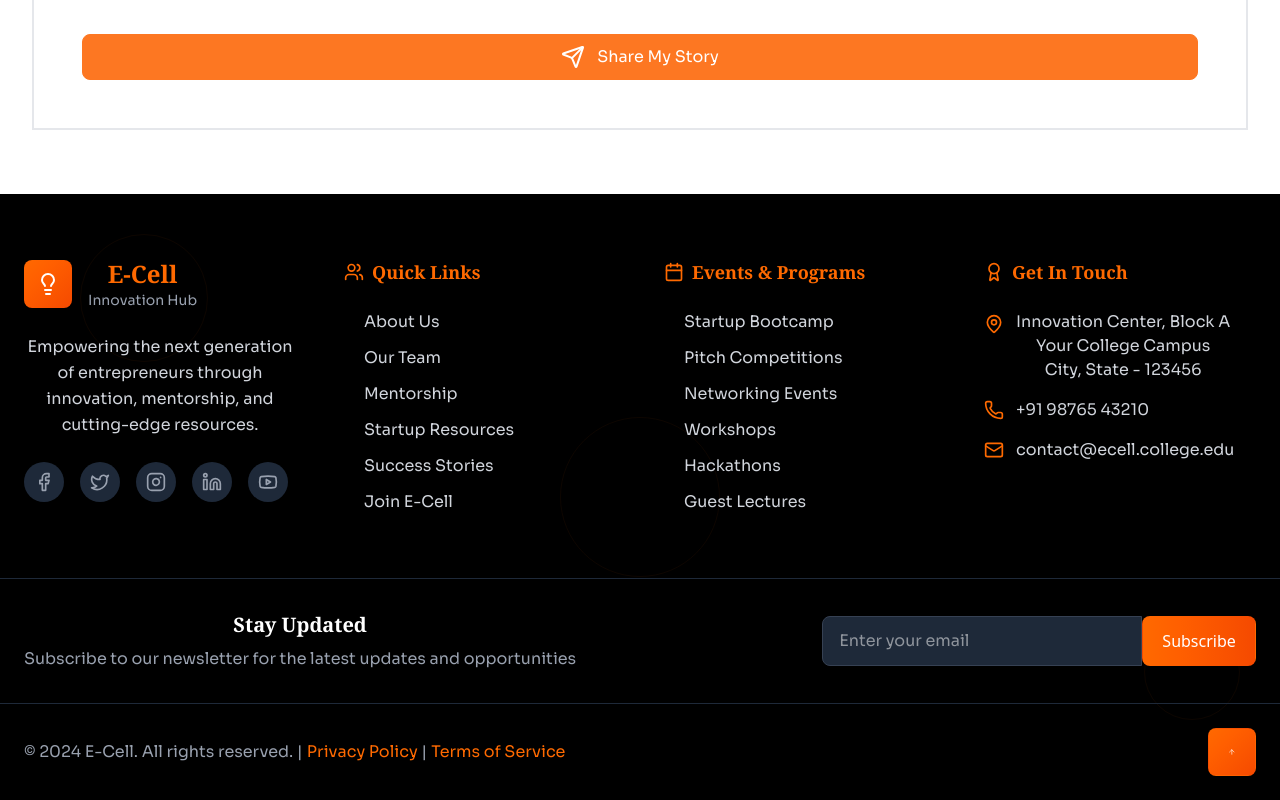
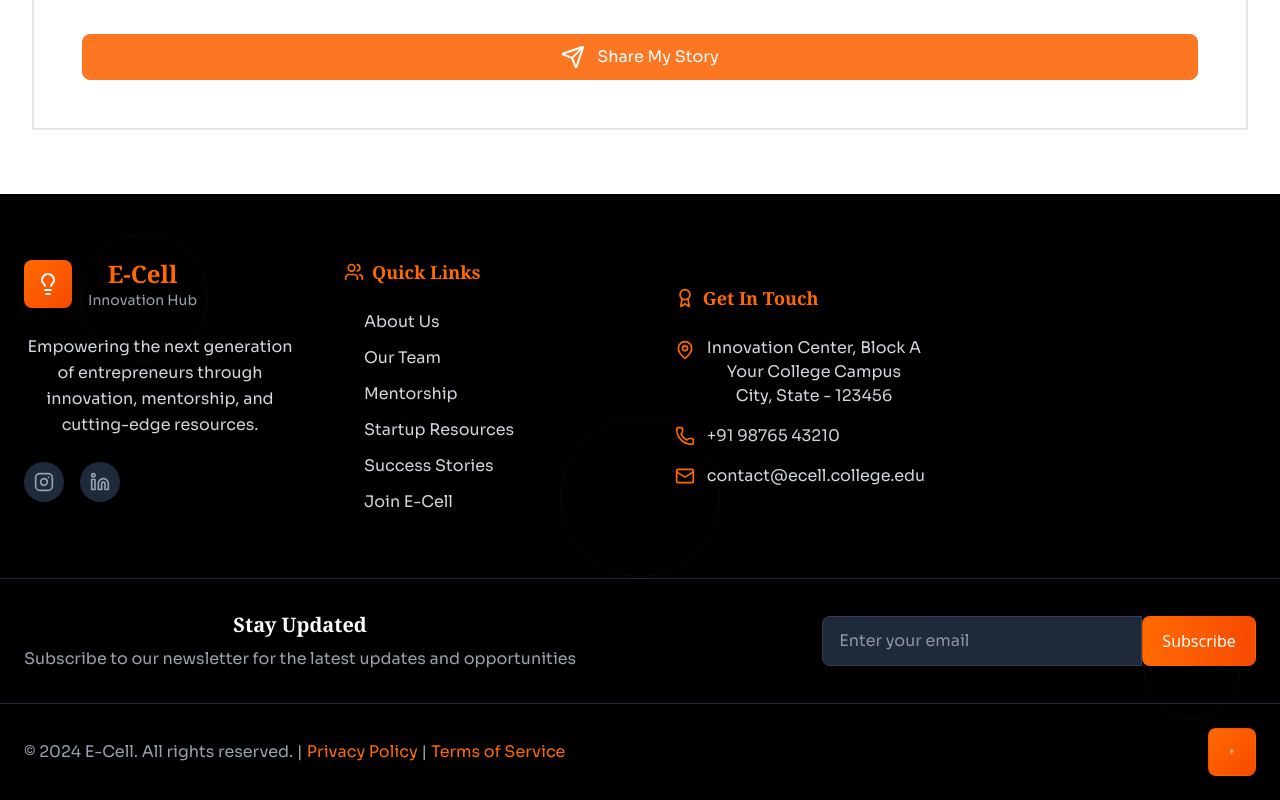
Before and after one commit to CodewMilan/ecell, a React (Vite) app: page / in a window 1280 px wide. Shown: the part 3920-4720 px from the top of the page. Built offline with nearby package versions, Linux system fonts and the light colour scheme.

Commit message:
fixed Footer

```diff
--- a/index.html
+++ b/index.html
@@ -6,7 +6,7 @@
     <meta name="viewport" content="width=device-width, initial-scale=1.0" />
     <link href="https://fonts.googleapis.com/css2?family=Sora:wght@400;600;700&display=swap" rel="stylesheet">
 
-    <title>Vite + React</title>
+    <title>E-cell</title>
   </head>
   <body>
     <div id="root"></div>
--- a/src/components/Footer/Footer.jsx
+++ b/src/components/Footer/Footer.jsx
@@ -53,15 +53,23 @@ const Footer = () => {
                 Empowering the next generation of entrepreneurs through innovation, mentorship, and cutting-edge resources.
               </p>
               <div className="flex space-x-4">
-                {[Facebook, Twitter, Instagram, Linkedin, Youtube].map((Icon, index) => (
+              <div className="flex space-x-4">
+  {[
+    { Icon: Instagram, url: "https://www.instagram.com/ecell.bmsit?igsh=MW5ldWh3YXVtNGNndA==" },
+    { Icon: Linkedin, url: "https://www.linkedin.com/in/ecellbmsit" }
+  ].map(({ Icon, url }, index) => (
     <a
       key={index}
-                    href="#"
+      href={url}
+      target="_blank"
+      rel="noopener noreferrer"
       className="w-10 h-10 bg-gray-800 rounded-full flex items-center justify-center hover:bg-orange-500 transition-colors duration-300 group"
     >
       <Icon className="w-5 h-5 text-gray-400 group-hover:text-white transition-colors duration-300" />
     </a>
   ))}
+</div>
+
               </div>
             </div>
 
@@ -83,24 +91,8 @@ const Footer = () => {
               </ul>
             </div>
 
-            {/* Events & Programs */}
-            <div>
-              <h4 className="text-lg font-semibold mb-6 text-orange-500 flex items-center" style={{ fontFamily: 'Georgia, serif' }}>
-                <Calendar className="w-5 h-5 mr-2" />
-                Events & Programs
-              </h4>
-              <ul className="space-y-3" style={{ fontFamily: 'Sora, sans-serif' }}>
-                {['Startup Bootcamp', 'Pitch Competitions', 'Networking Events', 'Workshops', 'Hackathons', 'Guest Lectures'].map((event) => (
-                  <li key={event}>
-                    <a href="#" className="text-gray-300 hover:text-orange-500 transition-colors duration-300 flex items-center group">
-                      <span className="w-2 h-2 bg-orange-500 rounded-full mr-3 opacity-0 group-hover:opacity-100 transition-opacity duration-300"></span>
-                      {event}
-                    </a>
-                  </li>
-                ))}
-              </ul>
-            </div>
 
+                <div className='flex flex-row justify-center items-center'>
             {/* Contact Info */}
             <div>
               <h4 className="text-lg font-semibold mb-6 text-orange-500 flex items-center" style={{ fontFamily: 'Georgia, serif' }}>
@@ -129,6 +121,7 @@ const Footer = () => {
                   <a href="mailto:contact@ecell.college.edu" className="text-gray-300 hover:text-orange-500 transition-colors duration-300">
                     contact@ecell.college.edu
                   </a>
+                </div>
               </div>
             </div>
           </div>
```
Lines whose indentation alone changed are shown as unchanged.
